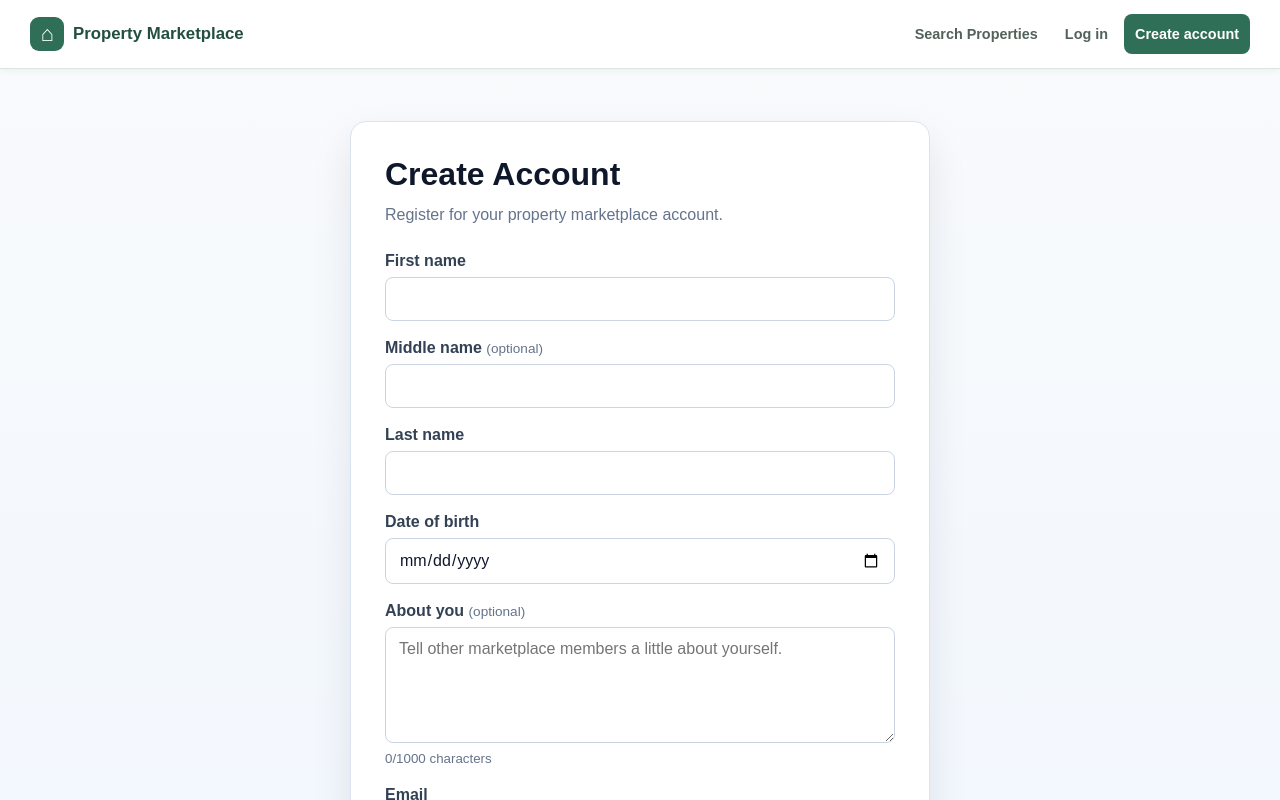
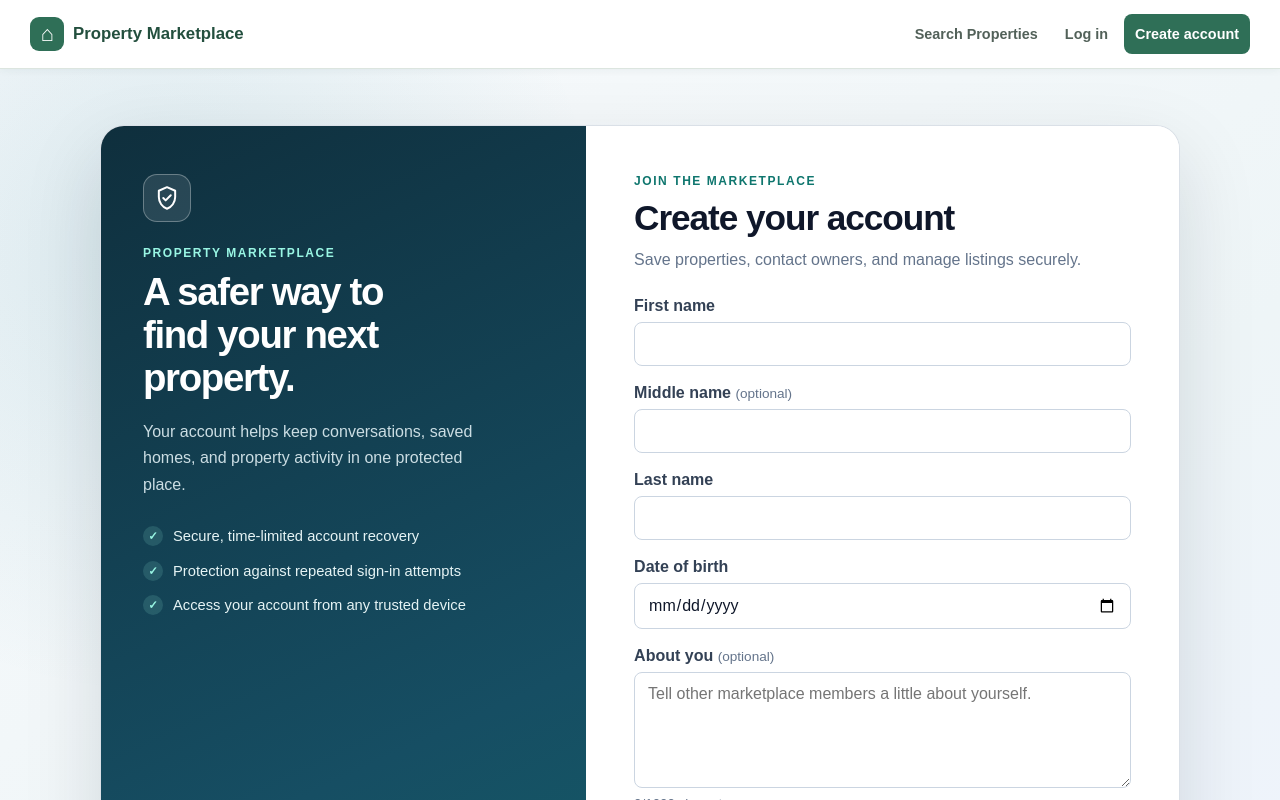
Before and after one commit to juniordelorbe75-rgb/property-marketplace, a React app in the folder frontend/: page /register in a window 1280 px wide. Shown: the top 800 px of the page. Built offline with nearby package versions, Linux system fonts and the light colour scheme; the HTML template or start-up script is replaced by a standard one.

Commit message:
Polish secure account experience

```diff
--- /dev/null
+++ b/frontend/src/components/AuthLayout.jsx
@@ -0,0 +1,33 @@
+function ShieldMark() {
+  return (
+    <svg viewBox="0 0 24 24" aria-hidden="true">
+      <path d="M12 2.75 19 5.8v5.35c0 4.55-2.9 8.64-7 10.1-4.1-1.46-7-5.55-7-10.1V5.8l7-3.05Z" />
+      <path d="m8.8 12 2.05 2.05 4.35-4.35" />
+    </svg>
+  )
+}
+
+function AuthLayout({ children, wide = false, eyebrow = "Property Marketplace" }) {
+  return (
+    <main className="auth-page">
+      <div className={`auth-shell${wide ? " auth-shell-wide" : ""}`}>
+        <aside className="auth-trust" aria-label="Account security information">
+          <div className="auth-brand-mark"><ShieldMark /></div>
+          <p className="auth-eyebrow">{eyebrow}</p>
+          <h2>A safer way to find your next property.</h2>
+          <p className="auth-trust-copy">
+            Your account helps keep conversations, saved homes, and property activity in one protected place.
+          </p>
+          <ul className="auth-trust-list">
+            <li><span aria-hidden="true">✓</span> Secure, time-limited account recovery</li>
+            <li><span aria-hidden="true">✓</span> Protection against repeated sign-in attempts</li>
+            <li><span aria-hidden="true">✓</span> Access your account from any trusted device</li>
+          </ul>
+        </aside>
+        <section className="auth-card">{children}</section>
+      </div>
+    </main>
+  )
+}
+
+export default AuthLayout
--- a/frontend/src/pages/ForgotPassword.jsx
+++ b/frontend/src/pages/ForgotPassword.jsx
@@ -3,6 +3,7 @@ import { Link } from "react-router-dom"
 import { apiFetch } from "../utils/apiFetch"
 import { getApiError } from "../utils/apiError"
 import { readApiResponse } from "../utils/apiResponse"
+import AuthLayout from "../components/AuthLayout"
 import "./auth.css"
 
 function ForgotPassword() {
@@ -13,6 +14,7 @@ function ForgotPassword() {
 
   async function handleSubmit(event) {
     event.preventDefault()
+    if (loading) return
     setError("")
     setLoading(true)
     try {
@@ -32,8 +34,8 @@ function ForgotPassword() {
   }
 
   return (
-    <main className="auth-page">
-      <section className="auth-card">
+    <AuthLayout eyebrow="Account recovery">
+        <p className="auth-card-eyebrow">Secure recovery</p>
         <h1>Forgot password?</h1>
         {sent ? (
           <>
@@ -54,8 +56,7 @@ function ForgotPassword() {
           </>
         )}
         <p className="auth-switch"><Link to="/login">Back to login</Link></p>
-      </section>
-    </main>
+    </AuthLayout>
   )
 }
 
--- a/frontend/src/pages/ResetPassword.jsx
+++ b/frontend/src/pages/ResetPassword.jsx
@@ -6,6 +6,7 @@ import { apiFetch } from "../utils/apiFetch"
 import { getApiError } from "../utils/apiError"
 import { readApiResponse } from "../utils/apiResponse"
 import { queueLoginWelcome } from "../utils/loginWelcomeSession"
+import AuthLayout from "../components/AuthLayout"
 import "./auth.css"
 
 function ResetPassword() {
@@ -20,6 +21,7 @@ function ResetPassword() {
 
   async function handleSubmit(event) {
     event.preventDefault()
+    if (loading) return
     if (password !== confirmation) {
       setError("Passwords do not match")
       return
@@ -46,17 +48,17 @@ function ResetPassword() {
 
   if (!token) {
     return (
-      <main className="auth-page"><section className="auth-card">
+      <AuthLayout eyebrow="Account recovery">
         <h1>Reset link missing</h1>
         <p className="auth-error" role="alert">This password reset link is incomplete.</p>
         <p className="auth-switch"><Link to="/forgot-password">Request a new link</Link></p>
-      </section></main>
+      </AuthLayout>
     )
   }
 
   return (
-    <main className="auth-page">
-      <section className="auth-card">
+    <AuthLayout eyebrow="Account recovery">
+        <p className="auth-card-eyebrow">Secure recovery</p>
         <h1>Create a new password</h1>
         <p className="auth-intro">Use at least 8 characters and choose a password you don’t use elsewhere.</p>
         <form className="auth-form" onSubmit={handleSubmit}>
@@ -66,8 +68,7 @@ function ResetPassword() {
           <button className="auth-submit" type="submit" disabled={loading || password.length < 8 || password !== confirmation}>{loading ? "Resetting..." : "Reset password"}</button>
         </form>
         <p className="auth-switch"><Link to="/login">Back to login</Link></p>
-      </section>
-    </main>
+    </AuthLayout>
   )
 }
 
--- a/frontend/src/pages/VerifyEmail.jsx
+++ b/frontend/src/pages/VerifyEmail.jsx
@@ -3,6 +3,7 @@ import { Link, useSearchParams } from "react-router-dom"
 import { apiFetch } from "../utils/apiFetch"
 import { getApiError } from "../utils/apiError"
 import { readApiResponse } from "../utils/apiResponse"
+import AuthLayout from "../components/AuthLayout"
 import "./auth.css"
 
 function VerifyEmail() {
@@ -14,6 +15,7 @@ function VerifyEmail() {
 
   useEffect(() => {
     if (!token) return
+    let active = true
     apiFetch("/users/email-verification/confirm", {
       method: "POST",
       headers: { "Content-Type": "application/json" },
@@ -21,18 +23,22 @@ function VerifyEmail() {
     }).then(async (response) => {
       const data = await readApiResponse(response)
       if (!response.ok) throw new Error(getApiError(data, "Could not verify your email"))
-      setStatus({ loading: false, error: "" })
-    }).catch((error) => setStatus({ loading: false, error: error.message }))
+      if (active) setStatus({ loading: false, error: "" })
+    }).catch((error) => {
+      if (active) setStatus({ loading: false, error: error.message })
+    })
+    return () => { active = false }
   }, [token])
 
   return (
-    <main className="auth-page"><section className="auth-card">
+    <AuthLayout eyebrow="Account security">
+      <p className="auth-card-eyebrow">Identity check</p>
       <h1>Email verification</h1>
       {status.loading && <p className="auth-intro" role="status">Verifying your email…</p>}
       {!status.loading && !status.error && <p className="auth-success" role="status">Your email is verified. Your account is ready.</p>}
       {status.error && <p className="auth-error" role="alert">{status.error}</p>}
       <p className="auth-switch"><Link to="/account">Go to my account</Link></p>
-    </section></main>
+    </AuthLayout>
   )
 }
 
--- a/frontend/src/pages/auth.css
+++ b/frontend/src/pages/auth.css
@@ -1,23 +1,62 @@
 .auth-page {
   min-height: calc(100vh - 70px);
   display: grid;
-  place-items: start center;
-  padding: 52px 20px;
-  background: linear-gradient(180deg, #f8fafc 0%, #eff6ff 100%);
+  place-items: center;
+  padding: 56px 24px;
+  background:
+    radial-gradient(circle at 12% 14%, rgba(14, 116, 144, 0.12), transparent 28rem),
+    linear-gradient(145deg, #f8fafc 0%, #eef5f7 52%, #eef2ff 100%);
 }
 
-.auth-card {
-  width: min(100%, 480px);
-  padding: 34px;
-  border: 1px solid #dbe4ee;
-  border-radius: 16px;
+.auth-shell {
+  width: min(100%, 980px);
+  display: grid;
+  grid-template-columns: minmax(290px, 0.9fr) minmax(380px, 1.1fr);
+  overflow: hidden;
+  border: 1px solid rgba(148, 163, 184, 0.34);
+  border-radius: 24px;
   background: white;
-  box-shadow: 0 18px 42px rgba(15, 23, 42, 0.09);
+  box-shadow: 0 30px 80px rgba(15, 23, 42, 0.13);
 }
 
-.auth-card-wide { width: min(100%, 580px); }
+.auth-shell-wide { width: min(100%, 1080px); }
 
-.auth-card h1 { margin: 0 0 10px; color: #0f172a; font-size: 2rem; }
+.auth-trust {
+  position: relative;
+  overflow: hidden;
+  padding: 48px 42px;
+  background: linear-gradient(155deg, #0f2f3d 0%, #164e63 55%, #0f766e 130%);
+  color: white;
+}
+
+.auth-trust::after {
+  content: "";
+  position: absolute;
+  right: -90px;
+  bottom: -110px;
+  width: 250px;
+  height: 250px;
+  border: 45px solid rgba(255, 255, 255, 0.06);
+  border-radius: 50%;
+}
+
+.auth-brand-mark { width: 48px; height: 48px; display: grid; place-items: center; border: 1px solid rgba(255,255,255,.3); border-radius: 14px; background: rgba(255,255,255,.1); }
+.auth-brand-mark svg { width: 28px; fill: none; stroke: currentColor; stroke-linecap: round; stroke-linejoin: round; stroke-width: 1.7; }
+.auth-eyebrow, .auth-card-eyebrow { margin: 24px 0 10px; color: #99f6e4; font-size: .75rem; font-weight: 800; letter-spacing: .13em; text-transform: uppercase; }
+.auth-card-eyebrow { margin: 0 0 10px; color: #0f766e; }
+.auth-trust h2 { max-width: 18rem; margin: 0; font-size: clamp(1.8rem, 3vw, 2.45rem); line-height: 1.12; letter-spacing: -.035em; }
+.auth-trust-copy { max-width: 21rem; margin: 20px 0 28px; color: #cbdde3; line-height: 1.65; }
+.auth-trust-list { display: grid; gap: 14px; margin: 0; padding: 0; list-style: none; color: #e6f4f5; font-size: .92rem; line-height: 1.4; }
+.auth-trust-list li { display: grid; grid-template-columns: 22px 1fr; gap: 8px; align-items: start; }
+.auth-trust-list span { width: 20px; height: 20px; display: grid; place-items: center; border-radius: 50%; background: rgba(153, 246, 228, .14); color: #99f6e4; font-size: .72rem; font-weight: 900; }
+
+.auth-card {
+  width: 100%;
+  padding: 48px;
+  background: white;
+}
+
+.auth-card h1 { margin: 0 0 10px; color: #0f172a; font-size: clamp(1.8rem, 3vw, 2.2rem); letter-spacing: -.03em; }
 .auth-intro { margin: 0 0 24px; color: #64748b; line-height: 1.55; }
 .auth-return-note { margin: -12px 0 20px; color: #0f766e; font-size: 0.92rem; }
 .auth-session-note { margin: -10px 0 20px; padding: 11px 13px; border: 1px solid #f4cf8d; border-radius: 8px; background: #fffbeb; color: #92400e; font-size: 0.92rem; line-height: 1.45; }
@@ -50,14 +89,25 @@
 .auth-success { margin: 0 0 18px; padding: 11px 13px; border: 1px solid #a7f3d0; border-radius: 8px; background: #ecfdf5; color: #065f46; line-height: 1.45; }
 .auth-forgot-link { margin-top: -8px; text-align: right; }
 .auth-forgot-link a { color: #1d4ed8; font-size: 0.92rem; font-weight: 700; }
-.auth-submit { min-height: 46px; border: 0; border-radius: 8px; background: #2563eb; color: white; cursor: pointer; font: inherit; font-weight: 800; }
-.auth-submit:hover:not(:disabled) { background: #1d4ed8; }
+.auth-submit { min-height: 48px; border: 0; border-radius: 9px; background: #0f766e; color: white; cursor: pointer; font: inherit; font-weight: 800; box-shadow: 0 8px 18px rgba(15, 118, 110, .18); transition: background .16s ease, transform .16s ease, box-shadow .16s ease; }
+.auth-submit:hover:not(:disabled) { background: #115e59; transform: translateY(-1px); box-shadow: 0 10px 22px rgba(15, 118, 110, .24); }
 .auth-submit:disabled { cursor: not-allowed; opacity: 0.55; }
 .auth-switch { margin: 24px 0 0; color: #475569; text-align: center; }
 .auth-switch a { color: #1d4ed8; font-weight: 700; }
 .auth-card .social-login { max-width: none; }
 
 @media (max-width: 600px) {
-  .auth-page { place-items: start stretch; padding: 24px 14px; }
+  .auth-page { place-items: start stretch; padding: 20px 12px; }
   .auth-card { padding: 24px 20px; }
 }
+
+@media (max-width: 820px) {
+  .auth-shell { grid-template-columns: 1fr; }
+  .auth-trust { padding: 28px; }
+  .auth-trust-copy { margin-bottom: 0; }
+  .auth-trust-list { display: none; }
+}
+
+@media (prefers-reduced-motion: reduce) {
+  .auth-submit { transition: none; }
+}
--- a/frontend/src/pages/register.jsx
+++ b/frontend/src/pages/register.jsx
@@ -7,6 +7,7 @@ import { apiFetch } from "../utils/apiFetch"
 import { getSafeReturnPath } from "../utils/authRedirect"
 import { queueLoginWelcome } from "../utils/loginWelcomeSession"
 import PasswordInput from "../components/PasswordInput"
+import AuthLayout from "../components/AuthLayout"
 import "./auth.css"
 
 function Register() {
@@ -29,6 +30,8 @@ function Register() {
 
   async function handleRegister(event) {
     event.preventDefault()
+
+    if (loading) return
 
     setError("")
 
@@ -106,11 +109,11 @@ function Register() {
   }
 
   return (
-    <main className="auth-page">
-      <section className="auth-card auth-card-wide">
-      <h1>Create Account</h1>
+    <AuthLayout wide>
+      <p className="auth-card-eyebrow">Join the marketplace</p>
+      <h1>Create your account</h1>
 
-      <p className="auth-intro">Register for your property marketplace account.</p>
+      <p className="auth-intro">Save properties, contact owners, and manage listings securely.</p>
 
       <form className="auth-form" onSubmit={handleRegister}>
 
@@ -215,8 +218,7 @@ function Register() {
           Login
         </Link>
       </p>
-      </section>
-    </main>
+    </AuthLayout>
   )
 }
 
```
Also changed, not shown: frontend/src/pages/login.jsx (+20 -32 lines).
